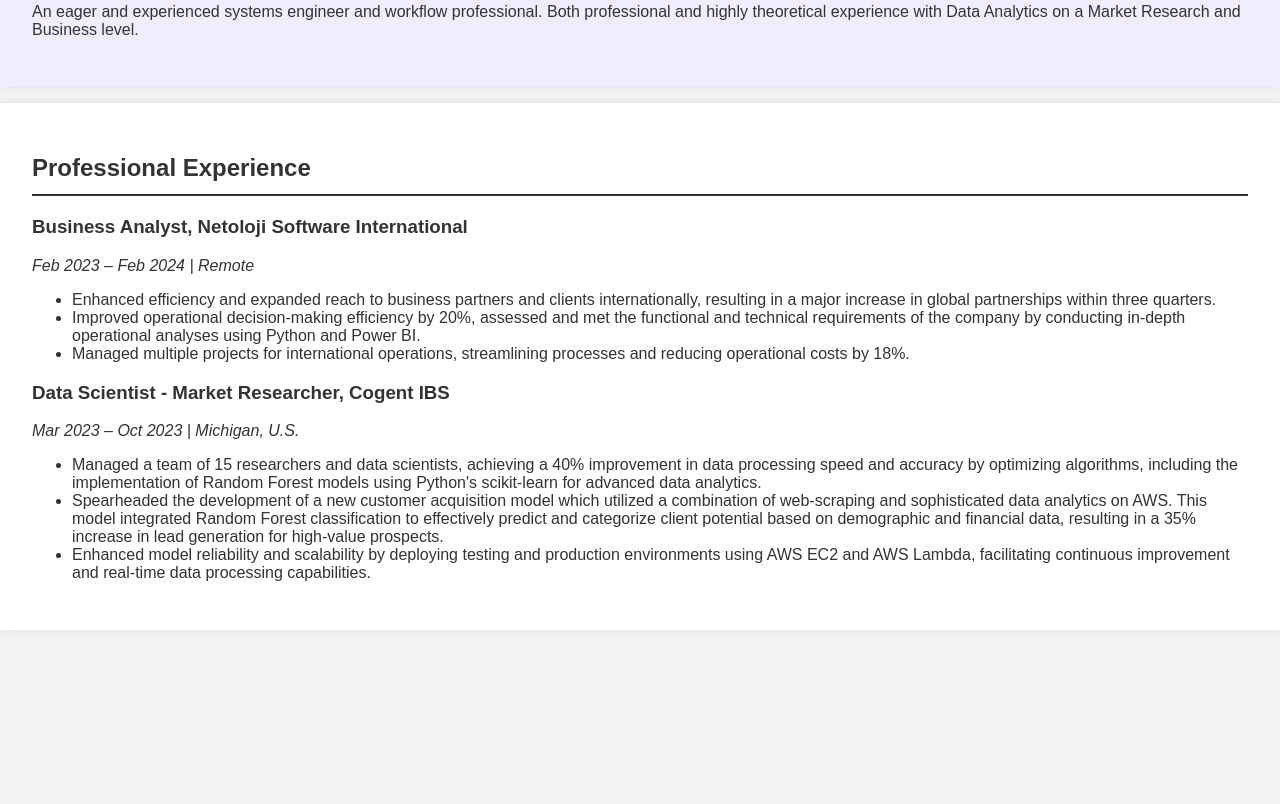
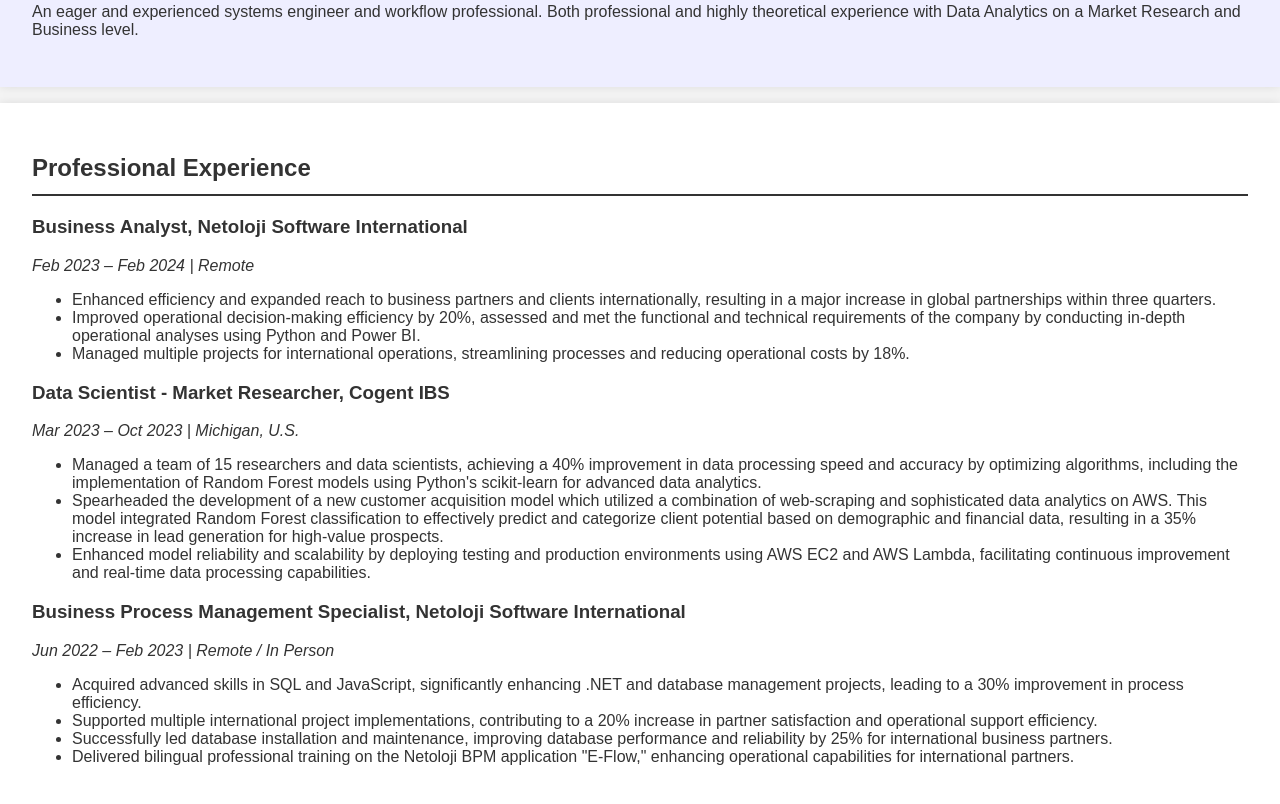
Before and after one commit to unKaan/portfolio, a plain HTML site: page public/index.html in a window 1280 px wide. Shown: the part 523-1327 px from the top of the page. Before the commit the page ends 1169 px from the top, so only its background shows below. Drawn offline with Linux system fonts and the light colour scheme.

Commit message:
Add Business Process Management Specialist experience to HTML

```diff
--- a/public/index.html
+++ b/public/index.html
@@ -38,6 +38,14 @@
             <li>Spearheaded the development of a new customer acquisition model which utilized a combination of web-scraping and sophisticated data analytics on AWS. This model integrated Random Forest classification to effectively predict and categorize client potential based on demographic and financial data, resulting in a 35% increase in lead generation for high-value prospects.</li>
             <li>Enhanced model reliability and scalability by deploying testing and production environments using AWS EC2 and AWS Lambda, facilitating continuous improvement and real-time data processing capabilities.</li>
         </ul>
+        <h3>Business Process Management Specialist, Netoloji Software International</h3>
+        <p><em>Jun 2022 – Feb 2023 | Remote / In Person</em></p>
+        <ul>
+            <li>Acquired advanced skills in SQL and JavaScript, significantly enhancing .NET and database management projects, leading to a 30% improvement in process efficiency.</li>
+            <li>Supported multiple international project implementations, contributing to a 20% increase in partner satisfaction and operational support efficiency.</li>
+            <li>Successfully led database installation and maintenance, improving database performance and reliability by 25% for international business partners.</li>
+            <li>Delivered bilingual professional training on the Netoloji BPM application "E-Flow," enhancing operational capabilities for international partners.</li>
+        </ul>
     </section>
 </body>
 </html>
```
